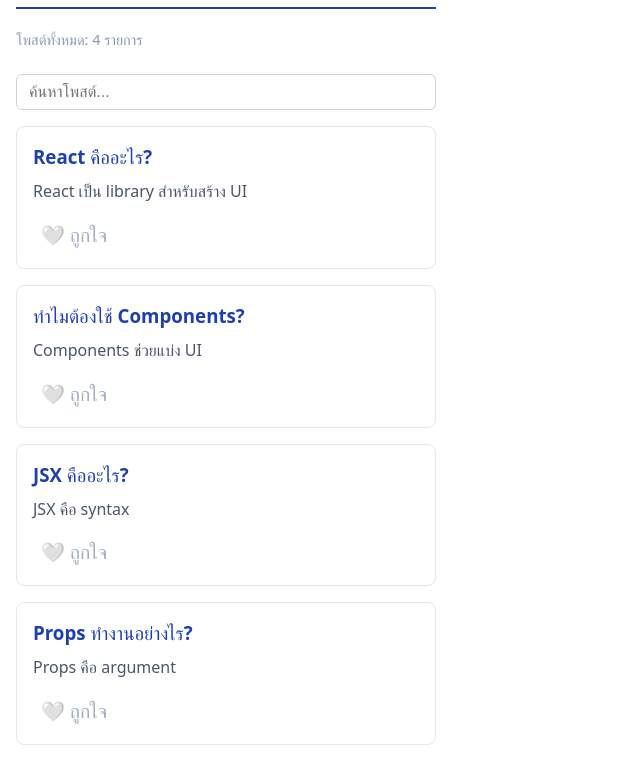
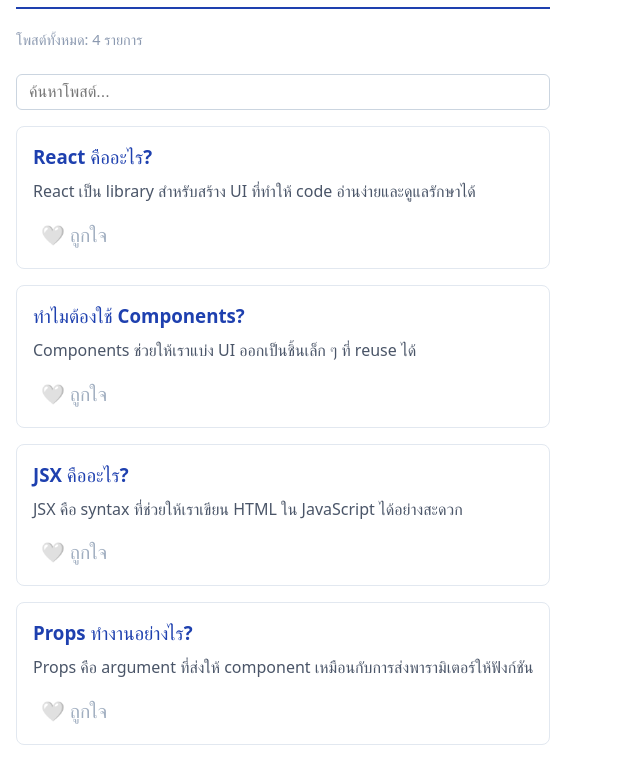
Before and after one commit to 67160406/devboard-67160406, a React (Vite) app: page / in a window 1280 px wide. Shown: the part 465-1248 px from the top of the page, without its empty margins (0-640 px from the left). Built offline with nearby package versions, Linux system fonts and the light colour scheme.

Commit message:
fix: make navbar full width and restore full post descriptions

```diff
--- a/src/App.jsx
+++ b/src/App.jsx
@@ -8,22 +8,22 @@
   {
     id: 1,
     title: "React คืออะไร?",
-    body: "React เป็น library สำหรับสร้าง UI",
+    body: "React เป็น library สำหรับสร้าง UI ที่ทำให้ code อ่านง่ายและดูแลรักษาได้",
   },
   {
     id: 2,
     title: "ทำไมต้องใช้ Components?",
-    body: "Components ช่วยแบ่ง UI",
+    body: "Components ช่วยให้เราแบ่ง UI ออกเป็นชิ้นเล็ก ๆ ที่ reuse ได้",
   },
   {
     id: 3,
     title: "JSX คืออะไร?",
-    body: "JSX คือ syntax",
+    body: "JSX คือ syntax ที่ช่วยให้เราเขียน HTML ใน JavaScript ได้อย่างสะดวก",
   },
   {
     id: 4,
     title: "Props ทำงานอย่างไร?",
-    body: "Props คือ argument",
+    body: "Props คือ argument ที่ส่งให้ component เหมือนกับการส่งพารามิเตอร์ให้ฟังก์ชัน",
   },
 ];
 
@@ -56,12 +56,12 @@
   }
 
   return (
-    <div>
+    <div style={{ width: "100%" }}>
       <Navbar favoriteCount={favorites.length} />
 
       <div
         style={{
-          maxWidth: "900px",
+          maxWidth: "1100px",
           margin: "2rem auto",
           padding: "0 1rem",
           display: "grid",
--- a/src/components/Navbar.jsx
+++ b/src/components/Navbar.jsx
@@ -8,6 +8,7 @@
         display: "flex",
         justifyContent: "space-between",
         alignItems: "center",
+        width: "100%",
       }}
     >
       <div>
```
